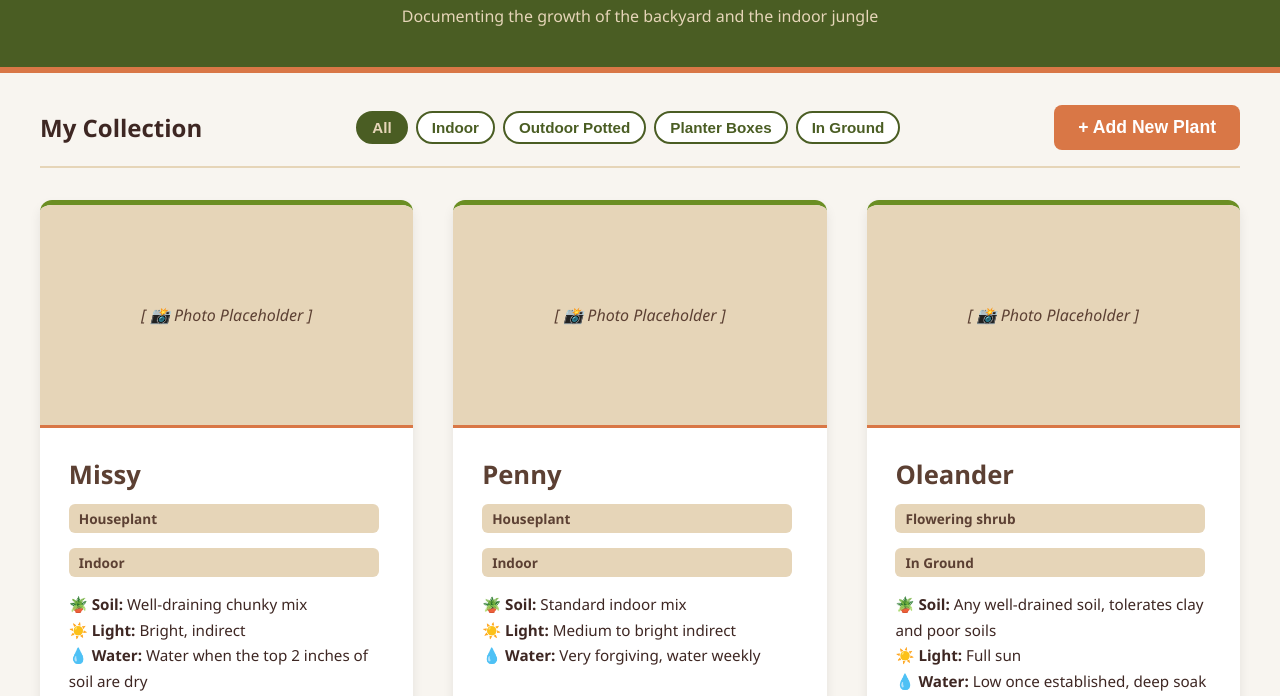
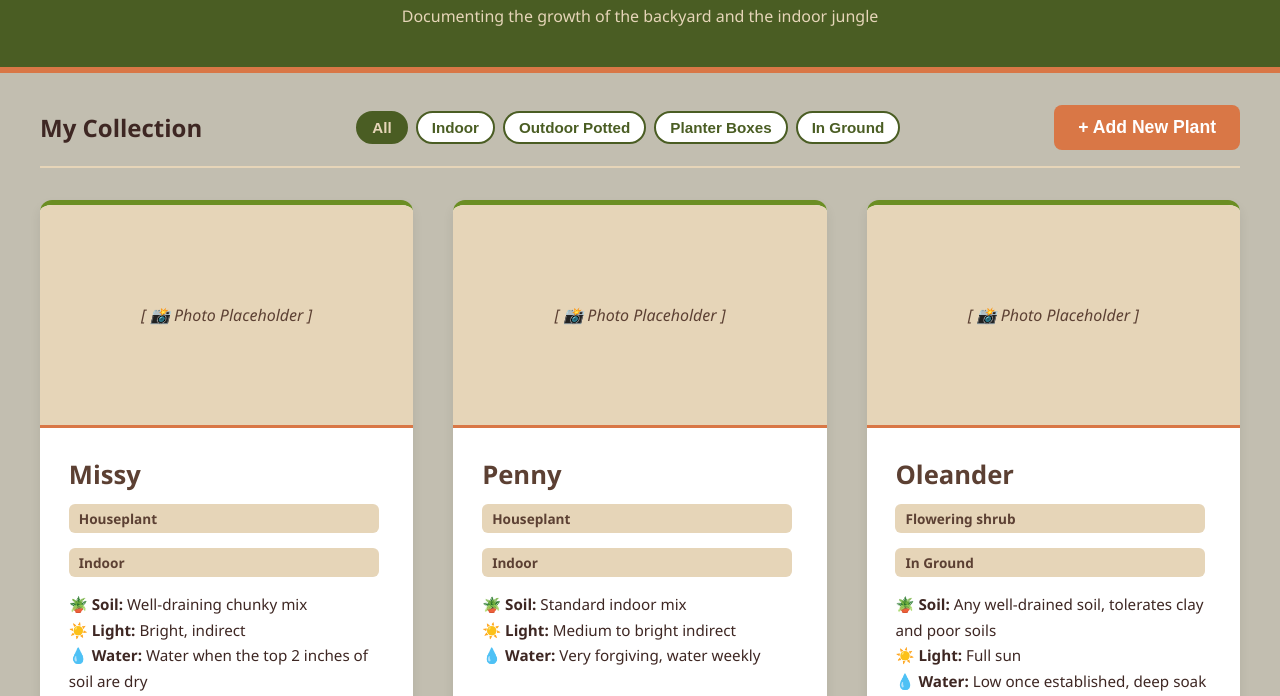
Before and after one commit to TheOtherBlkGrl/PlantChronicles, a plain HTML site: page index.html in a window 1280 px wide. Shown: the part 104-800 px from the top of the page. Drawn offline with Linux system fonts and the light colour scheme.

Commit message:
Darker warm sage grey background

```diff
--- a/index.html
+++ b/index.html
@@ -11,7 +11,7 @@
             --brown: #5C4033;
             --tan: #E6D5B8;
             --orange: #D97746;
-            --bg-color: #F8F5F0;
+            --bg-color: #C2BEB0;
             --text-dark: #3E2723;
         }
         body {
```
